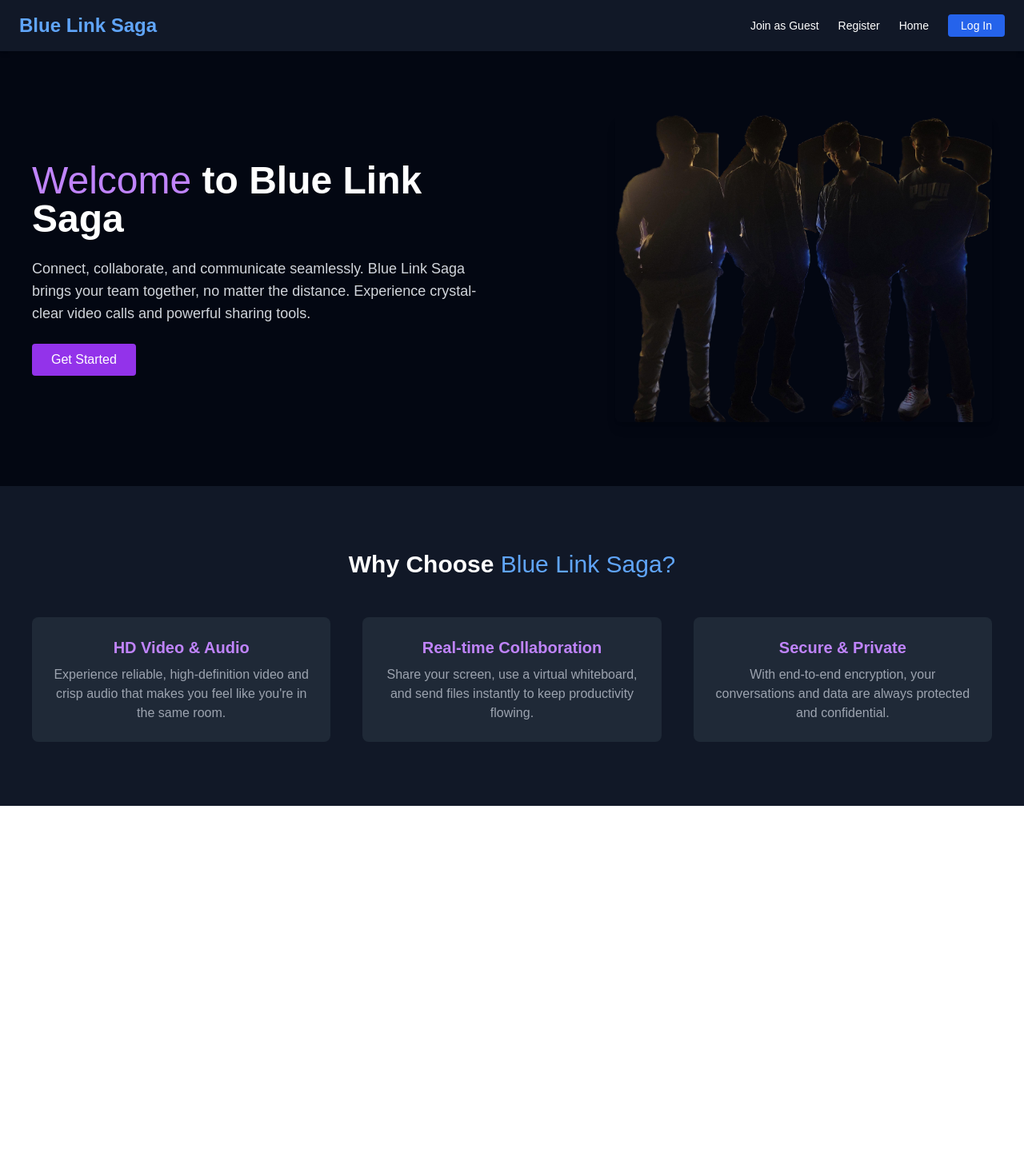
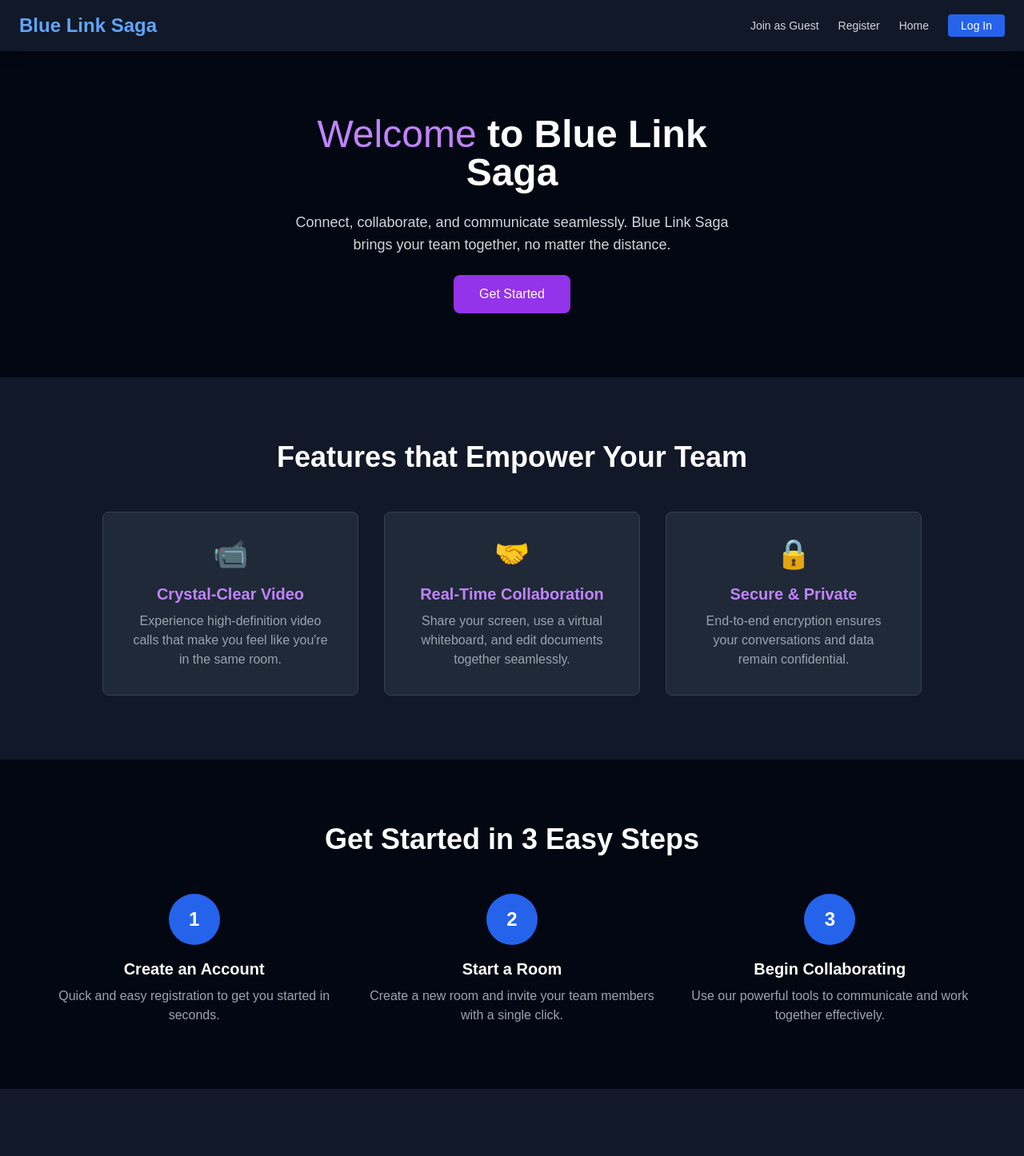
Before and after one commit to Papun1111/MEET_X, a React (Create React App) app in the folder frontend/: page / in a window 1280 px wide. Shown: the top 1446 px of the page at 80% size. Before the commit the page ends 1008 px from the top, so only its background shows below. Built offline with nearby package versions, Linux system fonts and the light colour scheme.

Commit message:
updated frontend

```diff
--- a/frontend/src/pages/Home.jsx
+++ b/frontend/src/pages/Home.jsx
@@ -114,7 +114,7 @@ function HomeComponent() {
       >
         <motion.div whileHover={{ scale: 1.05 }} whileTap={{ scale: 0.95 }}>
           <Link to="/" className="text-2xl font-bold text-cyan-400 hover:text-cyan-300 transition-all">
-            Blue Link Saga
+           MEET X
           </Link>
         </motion.div>
 
--- a/frontend/src/pages/landing.jsx
+++ b/frontend/src/pages/landing.jsx
@@ -1,23 +1,22 @@
-import React from "react";
+import React, { useEffect, useState } from "react";
 import { Link, useNavigate } from "react-router-dom";
-import { motion } from "motion/react"; // Import motion from framer-motion
+import { motion } from "framer-motion";
 
 // --- Animation Variants ---
-// It's good practice to define variants outside the component
-// to prevent them from being redefined on every render.
+// Defined outside the component to prevent redefinition on every render.
 
-// Container variant for staggering child animations
+// Container variant for staggering the animation of its children
 const containerVariants = {
   hidden: { opacity: 0 },
   visible: {
     opacity: 1,
     transition: {
-      staggerChildren: 0.2, // Stagger the animation of children by 0.2s
+      staggerChildren: 0.2, // Animate children with a 0.2s delay between each
     },
   },
 };
 
-// Child item variant for text elements
+// Child item variant for animating text, buttons, and cards
 const itemVariants = {
   hidden: { y: 20, opacity: 0 },
   visible: {
@@ -25,131 +24,233 @@ const itemVariants = {
     opacity: 1,
     transition: {
       duration: 0.5,
+      ease: "easeOut",
     },
   },
 };
 
+// --- Data for Sections ---
+// Defining data outside the component is a good practice.
+const features = [
+  {
+    title: "Crystal-Clear Video",
+    description: "Experience high-definition video calls that make you feel like you're in the same room.",
+    icon: "📹",
+  },
+  {
+    title: "Real-Time Collaboration",
+    description: "Share your screen, use a virtual whiteboard, and edit documents together seamlessly.",
+    icon: "🤝",
+  },
+  {
+    title: "Secure & Private",
+    description: "End-to-end encryption ensures your conversations and data remain confidential.",
+    icon: "🔒",
+  },
+];
+
+const howToSteps = [
+    {
+        step: 1,
+        title: "Create an Account",
+        description: "Quick and easy registration to get you started in seconds."
+    },
+    {
+        step: 2,
+        title: "Start a Room",
+        description: "Create a new room and invite your team members with a single click."
+    },
+    {
+        step: 3,
+        title: "Begin Collaborating",
+        description: "Use our powerful tools to communicate and work together effectively."
+    }
+]
+
+
 export default function LandingPage() {
   const router = useNavigate();
-
+  const [loggedIn, setLoggedIn] = useState(false);
+  const handleLogout=()=>{
+    localStorage.removeItem("token");
+    setLoggedIn(false)
+  }
+  useEffect(() => {
+    // You can adjust the key as per your app logic ("user", "token", etc)
+    // For example, if your app saves "user" in localStorage after logging in:
+    const token=localStorage.getItem("token");
+    if(token){
+      setLoggedIn(true);
+    }else{
+      setLoggedIn(false);
+    }
+  }, [setLoggedIn]);
   return (
     <div className="min-h-screen bg-gray-950 text-white overflow-x-hidden">
-      {/* Navbar */}
+      {/* --- Animated & Responsive Navbar --- */}
       <motion.nav
-        initial={{ y: -100 }}
-        animate={{ y: 0 }}
+        initial={{ y: -100, opacity: 0 }}
+        animate={{ y: 0, opacity: 1 }}
         transition={{ duration: 0.5, ease: "easeOut" }}
-        className="flex justify-between items-center px-6 py-4 bg-gray-900 shadow-md"
+        className="flex flex-col sm:flex-row justify-between items-center px-6 py-4 bg-gray-900 shadow-lg gap-4"
       >
         <div>
           <h2 className="text-2xl font-semibold text-blue-400">Blue Link Saga</h2>
         </div>
-        <div className="flex items-center gap-6 text-sm">
-          {/* Using motion.button for hover animations */}
+        <div className="flex items-center flex-wrap justify-center gap-4 text-sm md:gap-6">
+          {/* Buttons with hover animations */}
           <motion.button
             onClick={() => router("/asdad")}
-            className="hover:text-purple-400"
-            whileHover={{ scale: 1.1, y: -2 }} // Animate scale and position on hover
+            className="text-gray-300 hover:text-purple-400"
+            whileHover={{ scale: 1.1 }}
             transition={{ type: "spring", stiffness: 300 }}
           >
             Join as Guest
           </motion.button>
           <motion.button
             onClick={() => router("/auth")}
-            className="hover:text-purple-400"
-            whileHover={{ scale: 1.1, y: -2 }}
+            className="text-gray-300 hover:text-purple-400"
+            whileHover={{ scale: 1.1 }}
             transition={{ type: "spring", stiffness: 300 }}
           >
             Register
           </motion.button>
           <motion.button
             onClick={() => router("/home")}
-            className="hover:text-purple-400"
-            whileHover={{ scale: 1.1, y: -2 }}
+            className="text-gray-300 hover:text-purple-400"
+            whileHover={{ scale: 1.1 }}
             transition={{ type: "spring", stiffness: 300 }}
           >
             Home
           </motion.button>
+          {!loggedIn?
           <motion.button
             onClick={() => router("/auth")}
             className="px-4 py-1 bg-blue-600 text-white rounded"
-            whileHover={{ scale: 1.05, backgroundColor: "#2563EB" }} // Animate background color on hover
+            whileHover={{ scale: 1.05 }}
             transition={{ duration: 0.2 }}
           >
             Log In
-          </motion.button>
+          </motion.button>: <motion.button
+            onClick={handleLogout}
+            className="px-4 py-1 bg-red-600 text-white rounded"
+            whileHover={{ scale: 1.05 }}
+            transition={{ duration: 0.2 }}
+          >
+            Logout
+          </motion.button>}
         </div>
       </motion.nav>
 
-      {/* Main Hero Section */}
-      <div className="flex flex-col lg:flex-row items-center justify-between px-10 py-20 gap-10">
-        {/* Left Side: Animated with variants */}
+      <main>
+        {/* --- Animated Main Hero Section --- */}
+        <section className="flex flex-col items-center justify-center px-6 md:px-10 py-20 text-center">
+          {/* Container for staggered animations */}
           <motion.div
-          className="space-y-6 max-w-xl text-center lg:text-left"
+            className="space-y-6 max-w-xl"
             variants={containerVariants}
-          initial="hidden" // Initial state
-          animate="visible" // Animate to this state
+            initial="hidden"
+            animate="visible"
           >
             <motion.h1
-            variants={itemVariants} // Inherits animation from parent container
+              variants={itemVariants}
               className="text-4xl lg:text-5xl font-bold leading-tight"
             >
               <span className="text-purple-400">Welcome</span> to Blue Link Saga
             </motion.h1>
-          <motion.p variants={itemVariants} className="text-gray-300 text-lg">
-            Connect, collaborate, and communicate seamlessly. Blue Link Saga brings your team together, no matter the distance. Experience crystal-clear video calls and powerful sharing tools.
+            <motion.p
+              variants={itemVariants}
+              className="text-gray-300 text-lg"
+            >
+              Connect, collaborate, and communicate seamlessly. Blue Link Saga brings your team together, no matter the distance.
             </motion.p>
             <motion.div variants={itemVariants}>
               <Link
                 to="/auth"
-              className="inline-block px-6 py-2 bg-purple-600 hover:bg-purple-700 rounded text-white text-base font-medium transition"
+                className="inline-block px-8 py-3 bg-purple-600 hover:bg-purple-700 rounded-lg text-white text-base font-medium transition-colors"
               >
                 Get Started
               </Link>
             </motion.div>
           </motion.div>
+        </section>
 
-        {/* Right Side Image: Animated */}
+        {/* --- Features Section with Animated Cards --- */}
+        <motion.section
+            className="py-20 px-6 md:px-10 bg-gray-900"
+            initial="hidden"
+            whileInView="visible"
+            viewport={{ once: true, amount: 0.2 }} // Animate when 20% of the section is in view
+            variants={containerVariants}
+        >
+            <motion.h2 variants={itemVariants} className="text-3xl lg:text-4xl font-bold text-center mb-12">
+                Features that Empower Your Team
+            </motion.h2>
+            <div className="grid grid-cols-1 md:grid-cols-2 lg:grid-cols-3 gap-8 max-w-5xl mx-auto">
+                {features.map((feature, index) => (
                     <motion.div
-          className="flex justify-center"
-          initial={{ x: 200, opacity: 0 }} // Start off-screen to the right and invisible
-          animate={{ x: 0, opacity: 1 }} // Animate to its final position
-          transition={{ duration: 0.8, ease: "easeOut" }}
+                        key={index}
+                        className="bg-gray-800 p-8 rounded-lg border border-gray-700 text-center"
+                        variants={itemVariants}
+                        whileHover={{ scale: 1.05, borderColor: '#a855f7' }}
+                        transition={{ duration: 0.3 }}
                     >
-          <img
-            src="/videocall.png"
-            alt="video call"
-            className="max-h-96 rounded-md shadow-lg"
-          />
+                        <div className="text-4xl mb-4">{feature.icon}</div>
+                        <h3 className="text-xl font-semibold mb-2 text-purple-400">{feature.title}</h3>
+                        <p className="text-gray-400">{feature.description}</p>
                     </motion.div>
+                ))}
             </div>
+        </motion.section>
 
-      {/* NEW: Features Section */}
-      <motion.div
-        className="px-10 py-20 bg-gray-900"
-        initial={{ opacity: 0, y: 50 }}
-        whileInView={{ opacity: 1, y: 0 }} // Animate when the element scrolls into view
-        viewport={{ once: true }} // Ensures the animation only runs once
-        transition={{ duration: 0.7, delay: 0.2 }}
+        {/* --- "How It Works" Instructions Section --- */}
+        <motion.section
+            className="py-20 px-6 md:px-10"
+            initial="hidden"
+            whileInView="visible"
+            viewport={{ once: true, amount: 0.2 }}
+            variants={containerVariants}
         >
-        <h2 className="text-3xl font-bold text-center mb-12">
-          Why Choose <span className="text-blue-400">Blue Link Saga?</span>
-        </h2>
-        <div className="grid md:grid-cols-3 gap-10 text-center">
-          <div className="p-6 bg-gray-800 rounded-lg">
-            <h3 className="text-xl font-semibold text-purple-400 mb-2">HD Video & Audio</h3>
-            <p className="text-gray-400">Experience reliable, high-definition video and crisp audio that makes you feel like you're in the same room.</p>
+            <motion.h2 variants={itemVariants} className="text-3xl lg:text-4xl font-bold text-center mb-12">
+                Get Started in 3 Easy Steps
+            </motion.h2>
+            <div className="flex flex-col lg:flex-row justify-center items-stretch gap-10 max-w-6xl mx-auto">
+                {howToSteps.map((step) => (
+                    <motion.div key={step.step} variants={itemVariants} className="flex flex-col items-center text-center lg:w-1/3">
+                        <div className="flex items-center justify-center w-16 h-16 bg-blue-600 rounded-full text-2xl font-bold mb-4">
+                            {step.step}
                         </div>
-          <div className="p-6 bg-gray-800 rounded-lg">
-            <h3 className="text-xl font-semibold text-purple-400 mb-2">Real-time Collaboration</h3>
-            <p className="text-gray-400">Share your screen, use a virtual whiteboard, and send files instantly to keep productivity flowing.</p>
+                        <h3 className="text-xl font-semibold mb-2">{step.title}</h3>
+                        <p className="text-gray-400">{step.description}</p>
+                    </motion.div>
+                ))}
             </div>
-          <div className="p-6 bg-gray-800 rounded-lg">
-            <h3 className="text-xl font-semibold text-purple-400 mb-2">Secure & Private</h3>
-            <p className="text-gray-400">With end-to-end encryption, your conversations and data are always protected and confidential.</p>
-          </div>
-        </div>
+        </motion.section>
+
+        {/* --- Final Call to Action Section --- */}
+        <motion.section
+            className="bg-gray-900 py-20 px-6 md:px-10 text-center"
+            initial="hidden"
+            whileInView="visible"
+            viewport={{ once: true, amount: 0.3 }}
+            variants={containerVariants}
+        >
+            <motion.h2 variants={itemVariants} className="text-3xl font-bold mb-4">
+                Ready to Join the Saga?
+            </motion.h2>
+            <motion.p variants={itemVariants} className="text-gray-300 text-lg mb-8 max-w-2xl mx-auto">
+                Boost your team's productivity and collaboration today. It's free to get started.
+            </motion.p>
+            <motion.div variants={itemVariants}>
+                 <Link
+                    to="/auth"
+                    className="inline-block px-8 py-3 bg-purple-600 hover:bg-purple-700 rounded-lg text-white text-base font-medium transition-colors"
+                >
+                    Create Your Account Now
+                </Link>
             </motion.div>
+        </motion.section>
+      </main>
     </div>
   );
 }
```
Lines whose indentation alone changed are shown as unchanged.
